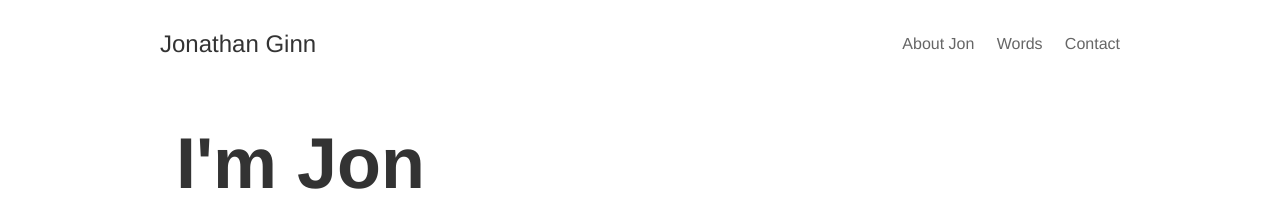
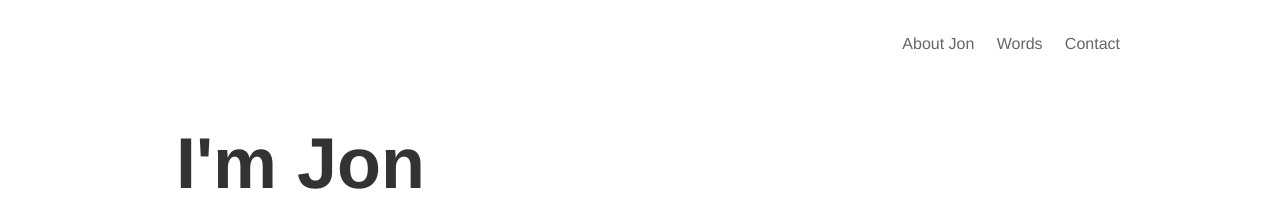
Before and after one commit to dave1010/jonginn.github.io, a Jekyll site: the page built from index.html, in a window 1280 px wide. Shown: the top 224 px of the page. Built offline with Jekyll 4.4.1, drawn with Linux system fonts in a browser that asks for light colours.

Commit message:
hide top left nav item when on homepage
Signed-off-by: Jonathan Ginn <jon@jonginn.com>

```diff
--- a/_includes/header.html
+++ b/_includes/header.html
@@ -1,7 +1,9 @@
 <header class="site-header px2 px-responsive">
   <div class="mt2 wrap">
     <div class="measure-wide">
+    {% if page.url != "/" %}
       <a href="{{ site.url }}" class="site-title">{{ site.title }}</a>
+    {% endif %}
       <nav class="site-nav right">
         {% include navigation.html %}
       </nav>
```
